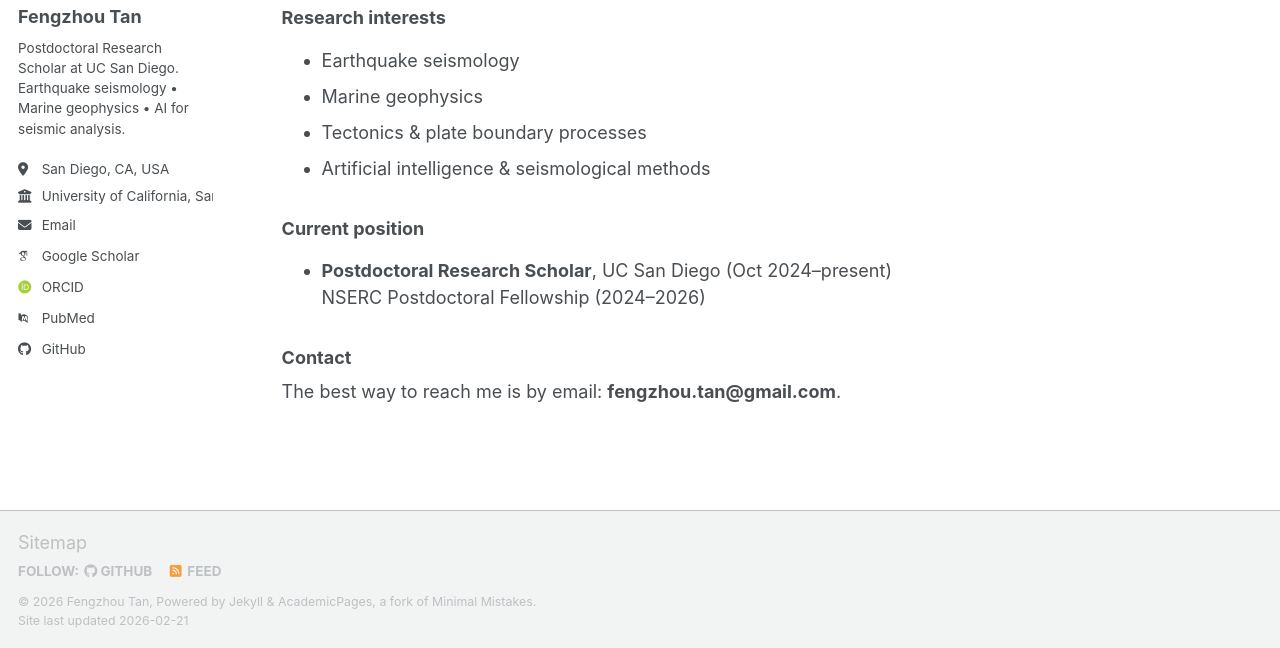
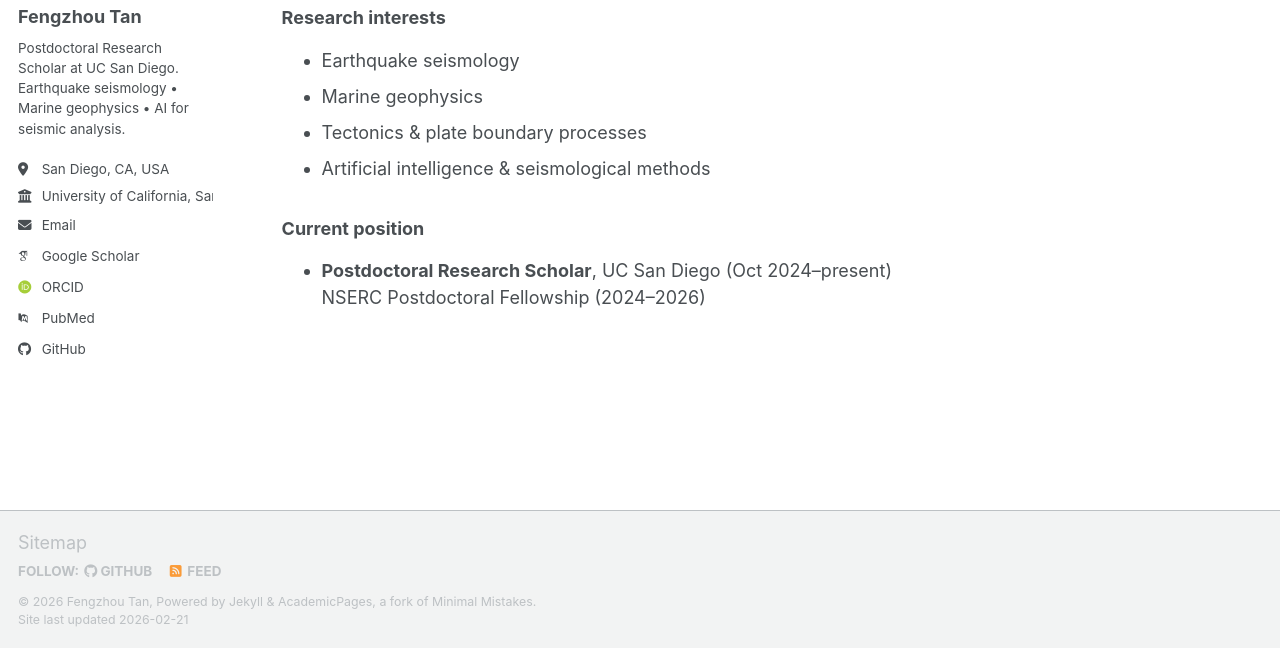
Before and after one commit to tanfengzhou/tanfengzhou.github.io, a Jekyll site: the page built from _pages/about.md, in a window 1280 px wide and 928 px high, cut to the strip 280-928 px from the top of the window. Built offline with Jekyll 4.4.1, drawn with Linux system fonts in a browser that asks for light colours; some web fonts are replaced; a script bundle is joined from its source files by our own code; library files that are not in the unit come from our copies.

Commit message:
Update about.md

```diff
--- a/_pages/about.md
+++ b/_pages/about.md
@@ -18,6 +18,3 @@ I am a **Postdoctoral Research Scholar** at the **University of California, San
 ### Current position
 - **Postdoctoral Research Scholar**, UC San Diego (Oct 2024–present)
   NSERC Postdoctoral Fellowship (2024–2026)
-
-### Contact
-The best way to reach me is by email: **fengzhou.tan@gmail.com**.
```
